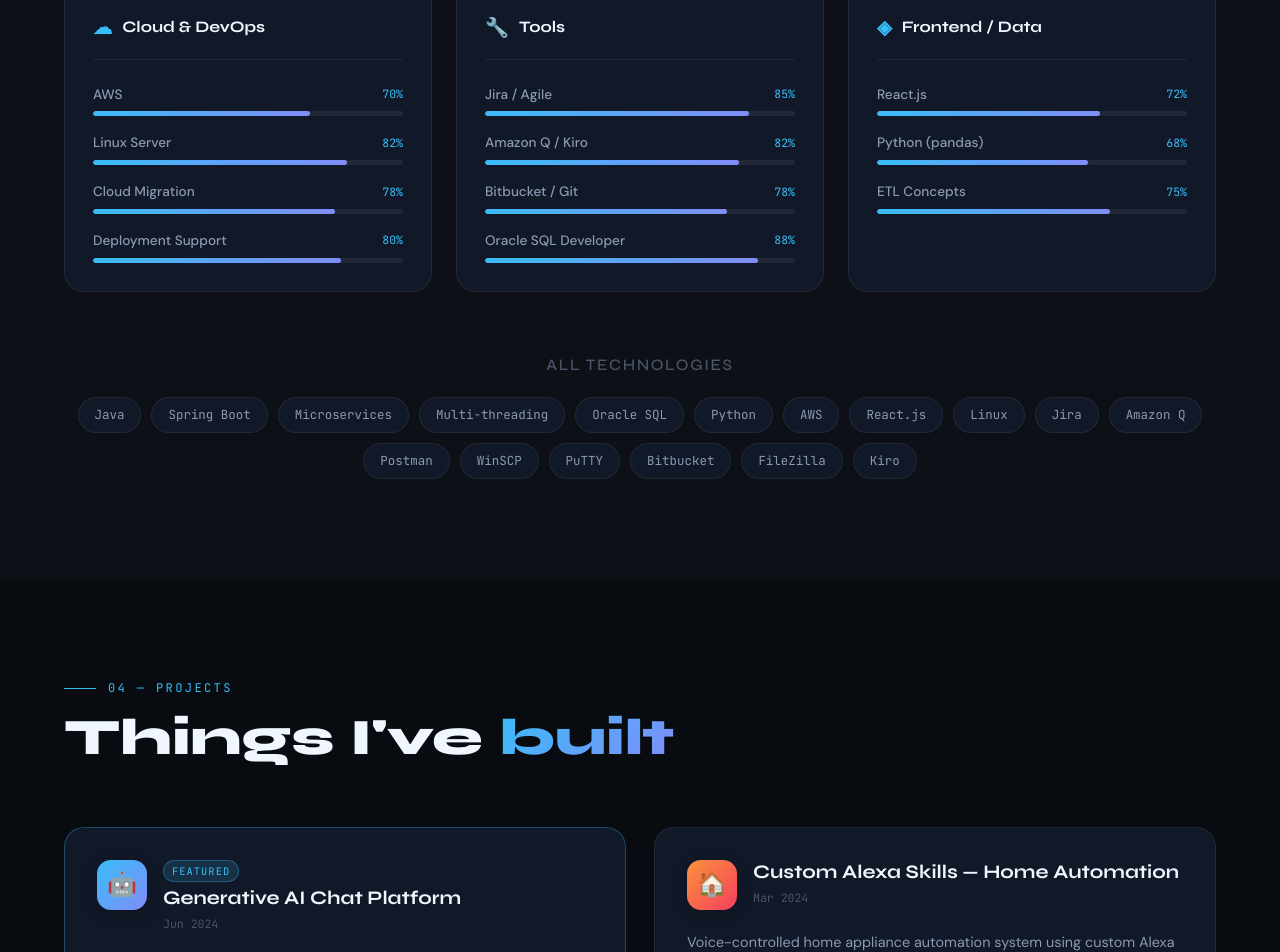
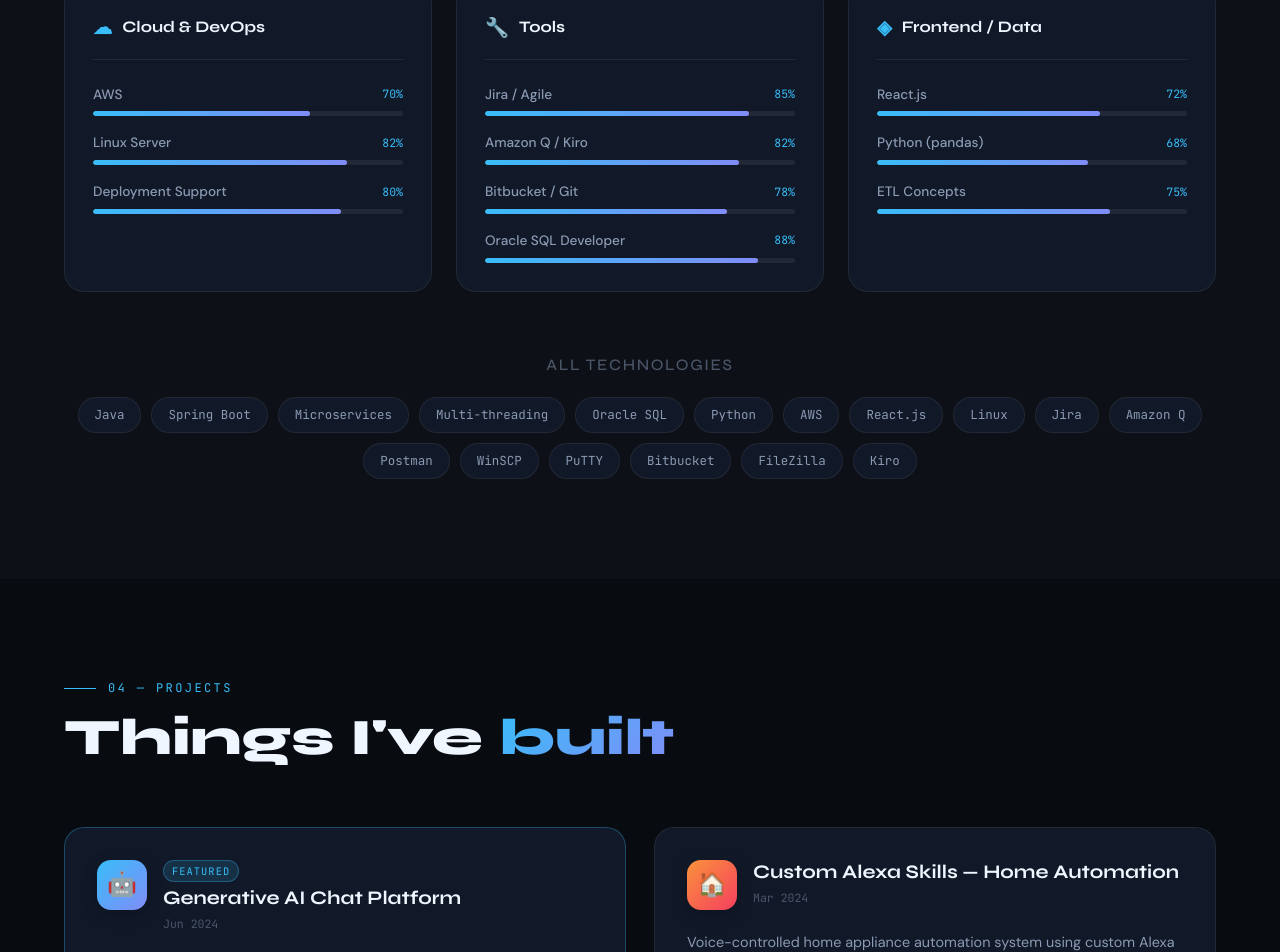
Before and after one commit to VasanthKumar29/vasanth-portfolio, a React (Create React App) app: page / in a window 1280 px wide. Shown: the part 4378-5330 px from the top of the page. Built offline with nearby package versions, Linux system fonts and the light colour scheme; the HTML template or start-up script is replaced by a standard one.

Commit message:
remove Cloud Migration from skills

```diff
--- a/src/components/Skills.js
+++ b/src/components/Skills.js
@@ -39,7 +39,6 @@
     skills: [
       { name: 'AWS', level: 70 },
       { name: 'Linux Server', level: 82 },
-      { name: 'Cloud Migration', level: 78 },
       { name: 'Deployment Support', level: 80 },
     ],
   },
```
